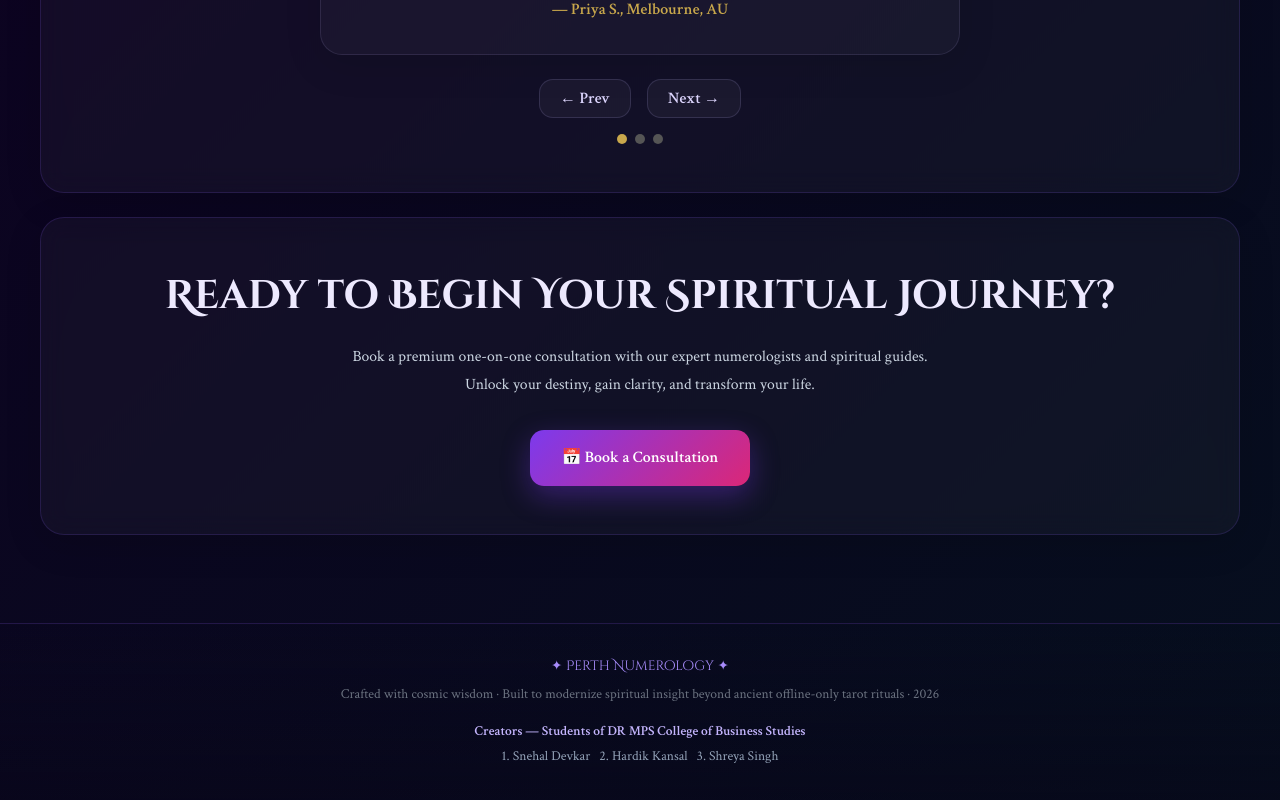
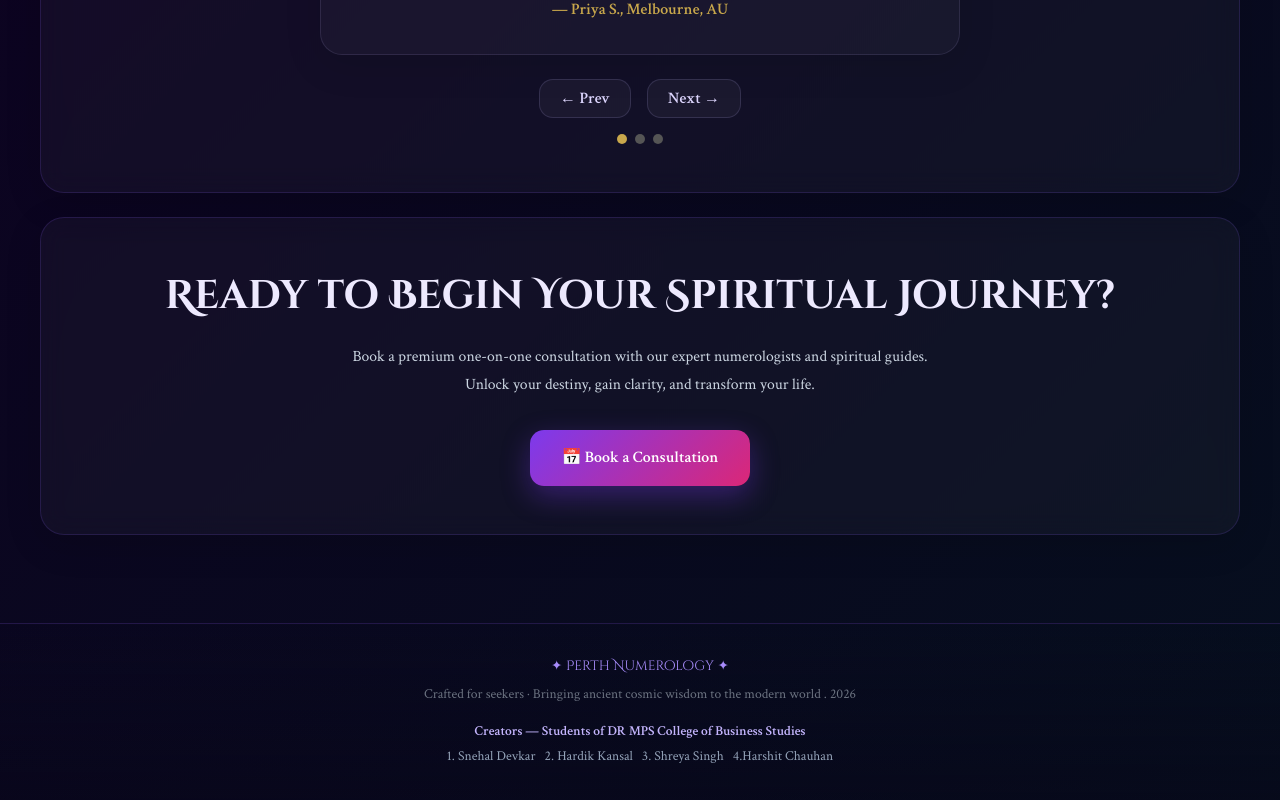
Before and after one commit to Snehal05-sys/PerthNumerology, a React (Create React App) app: page / in a window 1280 px wide. Shown: the part 1842-2642 px from the top of the page. Built offline with nearby package versions, Linux system fonts and the light colour scheme; the HTML template or start-up script is replaced by a standard one.

Commit message:
Update App.js

```diff
--- a/src/App.js
+++ b/src/App.js
@@ -93,10 +93,10 @@ export default function App() {
 
       <footer style={{ position: "relative", zIndex: 1, textAlign: "center", padding: "2rem 1rem", borderTop: "1px solid rgba(139,92,246,0.2)", color: "#6b7280", fontSize: "0.85rem" }}>
         <div style={{ fontFamily: "'Cinzel Decorative', serif", color: "#a78bfa", marginBottom: "0.5rem" }}>✦ Perth Numerology ✦</div>
-        <p>Crafted with cosmic wisdom · Built to modernize spiritual insight beyond ancient offline-only tarot rituals · 2026</p>
+        <p> Crafted for seekers · Bringing ancient cosmic wisdom to the modern world . 2026</p>
         <div style={{ marginTop: "0.9rem", color: "#94a3b8", lineHeight: 1.8 }}>
           <div style={{ fontWeight: 700, color: "#c4b5fd" }}>Creators — Students of DR MPS College of Business Studies</div>
-          <div>1. Snehal Devkar &nbsp; 2. Hardik Kansal &nbsp; 3. Shreya Singh</div>
+          <div>1. Snehal Devkar &nbsp; 2. Hardik Kansal &nbsp; 3. Shreya Singh &nbsp; 4.Harshit Chauhan </div>
         </div>
       </footer>
     </div>
```
